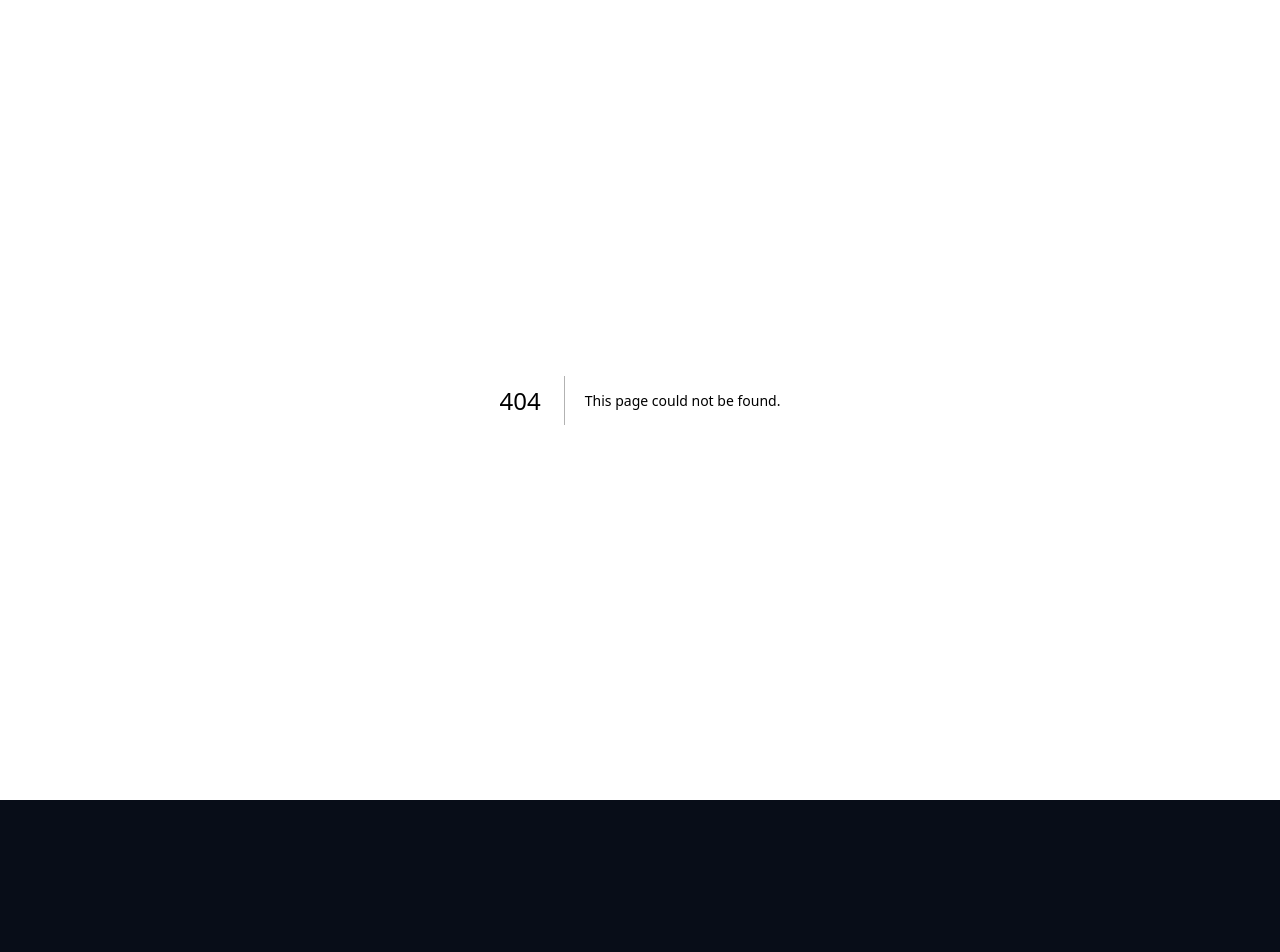
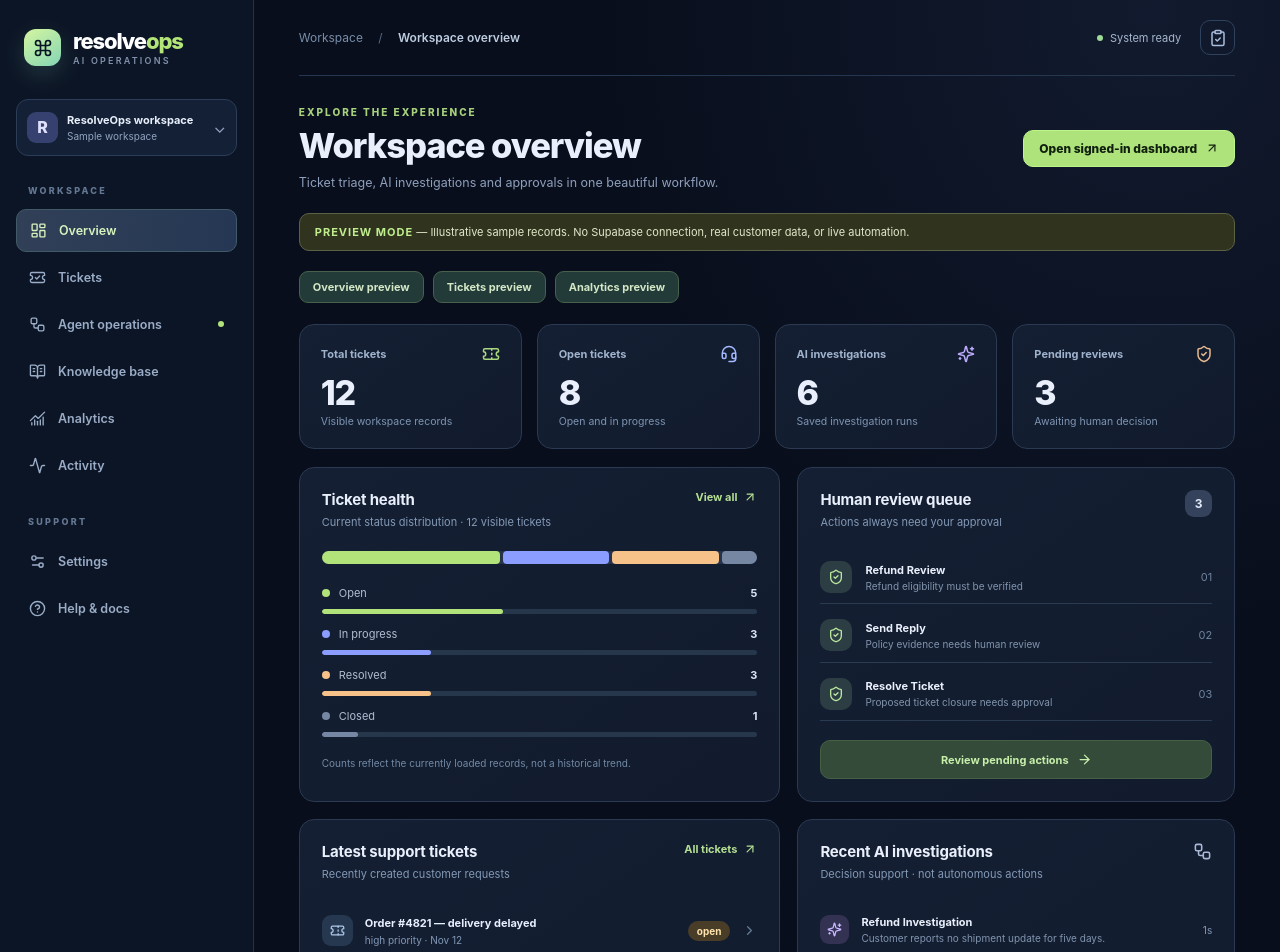
Before and after one commit to Ali-Khoso/resolveops-ai-agent, a Next.js app in the folder frontend/: page /showcase in a window 1280 px wide. Before the commit this address had no page. Shown: the top 952 px of the page. Before the commit the page ends 800 px from the top, so only its background shows below. Built offline with nearby package versions, Linux system fonts and the light colour scheme.

Commit message:
feat(phase6): add safe interactive showcase with synthetic preview records

```diff
--- /dev/null
+++ b/frontend/src/app/showcase/page.tsx
@@ -0,0 +1,15 @@
+import "../phase6.css";
+import {ArrowUpRight} from "lucide-react";
+import Link from "next/link";
+import Phase6Shell from "@/components/phase6/shell";
+import Overview from "@/components/phase6/overview";
+import DemoTabs from "@/components/phase6/demo-tabs";
+import {demoOverview} from "@/lib/phase6-demo";
+export const metadata={title:"Phase 6 preview — ResolveOps",robots:{index:false,follow:false}};
+export default function Showcase(){
+ return <Phase6Shell active="/dashboard" eyebrow="EXPLORE THE EXPERIENCE" title="Workspace overview"
+  description="Ticket triage, AI investigations and approvals in one beautiful workflow." demo
+  actions={<Link href="/dashboard" className="p6-button">Open signed-in dashboard <ArrowUpRight size={14}/></Link>}>
+  <DemoTabs/><Overview data={demoOverview}/>
+ </Phase6Shell>;
+}
--- /dev/null
+++ b/frontend/src/components/phase6/demo-tabs.tsx
@@ -0,0 +1,8 @@
+import Link from "next/link";
+export default function DemoTabs(){
+  return <div className="p6-demo-tabs" aria-label="Preview sections">
+    <Link href="/showcase">Overview preview</Link>
+    <Link href="/showcase/tickets">Tickets preview</Link>
+    <Link href="/showcase/insights">Analytics preview</Link>
+  </div>;
+}
--- /dev/null
+++ b/frontend/src/lib/phase6-demo.ts
@@ -0,0 +1,71 @@
+/** Synthetic, deterministic sample records for PUBLIC showcase pages only.
+ * Nothing in this module reads user data, keys, sessions or Supabase.
+ */
+import type {Ticket,Customer,Order} from "@/lib/workspace-api";
+import type {Approval,Run,Analytics} from "@/lib/operations-api";
+import type {OverviewData} from "@/components/phase6/overview";
+const timestamp=(day:number)=>`2026-11-${String(day).padStart(2,"0")}T12:00:00.000Z`;
+const ids=Array.from({length:12},(_,i)=>`demo-ticket-${String(i+1).padStart(2,"0")}`);
+const customerNames=["Taylor Reed","Jordan Lee","Morgan Patel","Casey Blake","Sam Rivera","Avery Chen"];
+export const demoCustomers:Customer[]=customerNames.map((name,i)=>({
+  id:`demo-customer-${i+1}`,owner_id:"demo-only",full_name:name,
+  email:`sample${i+1}@example.test`,phone:null,created_at:timestamp(4+i)
+}));
+export const demoOrders:Order[]=Array.from({length:8},(_,i)=>({
+  id:`demo-order-${i+1}`,owner_id:"demo-only",customer_id:demoCustomers[i%6].id,
+  item:["Wireless headphones","Desk lamp","Travel backpack","Mechanical keyboard","Laptop stand","Monitor arm","Water bottle","USB-C hub"][i],
+  status:i<2?"shipped":i<5?"processing":"delivered",
+  tracking_number:i<3?`DEMO-TRK-${1200+i}`:null,created_at:timestamp(3+i)
+}));
+const subject=[
+"Order #4821 — delivery delayed","Return request for headphones","Package marked delivered, not received",
+"Warranty coverage question","Shipping address correction","Refund eligibility review",
+"Damaged item replacement","Tracking link not updating","Cancel pending order",
+"Priority customer escalation","Invoice request","Replacement order status"
+];
+const desc=[
+"Customer reports no shipment update for five days.",
+"Requesting a return after receiving the wrong color.",
+"Package does not appear at delivery address.",
+"Customer needs warranty policy clarification.",
+"Update delivery address before item ships.",
+"Customer asks whether a refund is permitted under company policy.",
+"Item arrived with visible damage and needs replacement.",
+"Tracking page hasn't updated since dispatch.",
+"Order is processing and customer wants to cancel.",
+"Please escalate unresolved support discussion.",
+"Customer needs a copy of the invoice.",
+"Customer asks when replacement ships."
+];
+const status=["open","in_progress","open","resolved","open","in_progress","resolved","closed","open","in_progress","resolved","open"];
+const priority=["high","normal","urgent","low","normal","high","normal","low","normal","urgent","low","normal"];
+export const demoTickets:Ticket[]=ids.map((id,i)=>({
+  id,owner_id:"demo-only",customer_id:demoCustomers[i%6].id,
+  order_id:i<8?demoOrders[i].id:null,subject:subject[i],description:desc[i],
+  priority:priority[i],status:status[i],created_at:timestamp(12-i)
+}));
+export const demoApprovals:Approval[]=Array.from({length:6},(_,i)=>({
+  id:`demo-approval-${i+1}`,ticket_id:ids[i],run_id:`demo-run-${i+1}`,
+  action_type:i%3===0?"refund_review":i%3===1?"send_reply":"resolve_ticket",
+  draft_reply:"Internal draft awaiting reviewer confirmation.",
+  reason:["Refund eligibility must be verified","Policy evidence needs human review","Proposed ticket closure needs approval"][i%3],
+  status:i<3?"pending":i===3?"rejected":"approved",
+  created_at:timestamp(11-i)
+}));
+export const demoRuns:Run[]=Array.from({length:6},(_,i)=>({
+  id:`demo-run-${i+1}`,ticket_id:ids[i],question:desc[i],
+  intent:["refund","order","escalation","policy","order","refund"][i],
+  response:"INTERNAL DRAFT — human review required before customer use.",
+  duration_ms:800+i*243,status:i<3?"pending_approval":"completed",
+  requires_approval:i<3,workflow_steps:["classified","looked_up_owned_ticket","drafted_internal_response"],
+  review_flags:i<3?["human_review_required"]:[],sources:[],created_at:timestamp(11-i)
+}));
+export const demoAnalytics:Analytics={
+  tickets:demoTickets.length,
+  open_tickets:demoTickets.filter(t=>["open","in_progress"].includes(t.status)).length,
+  resolved_tickets:demoTickets.filter(t=>["resolved","closed"].includes(t.status)).length,
+  investigations:demoRuns.length,avg_run_ms:1216,pending_approvals:3,approved_actions:2,
+  real_email_sent:0,refunds_issued:0,
+  notice:"Illustrative sample data. No real payment or outbound email integrations."
+};
+export const demoOverview:OverviewData={tickets:demoTickets,approvals:demoApprovals,runs:demoRuns,stats:demoAnalytics};
```
Also changed, not shown: frontend/src/app/showcase/insights/page.tsx (added, +12 -0 lines), frontend/src/app/showcase/tickets/page.tsx (added, +12 -0 lines), frontend/src/app/phase6.css.
